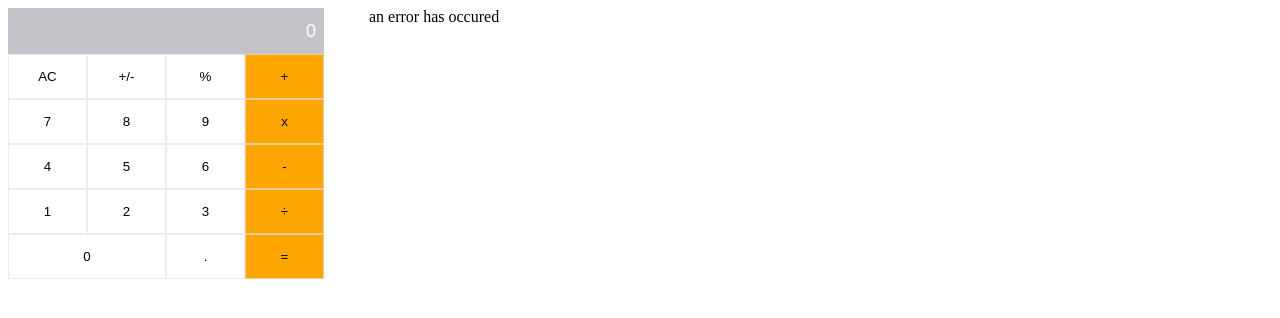
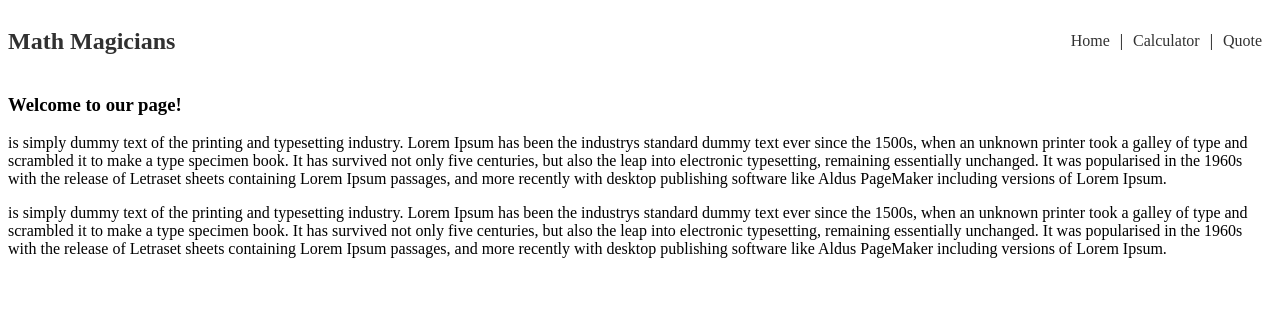
Before and after one commit to boniface193/react-setup, a React (Create React App) app: page / in a window 1280 px wide. Shown: the top 318 px of the page. Built offline with nearby package versions, Linux system fonts and the light colour scheme; no server answers.

Commit message:
website completed

```diff
--- a/package.json
+++ b/package.json
@@ -10,6 +10,7 @@
     "prop-types": "^15.8.1",
     "react": "^18.2.0",
     "react-dom": "^18.2.0",
+    "react-router-dom": "^6.11.0",
     "react-scripts": "5.0.1",
     "web-vitals": "^2.1.4"
   },
--- a/src/App.js
+++ b/src/App.js
@@ -1,8 +1,21 @@
+import { BrowserRouter as CreateElement, Routes, Route } from 'react-router-dom';
+import Layout from './components/Layout';
+import Home from './components/Home';
 import Calculator from './components/Calculator';
+import Quotes from './components/Quote';
 import './style.css';
 
 function App() {
-  return (<Calculator />);
+  return (
+    <CreateElement>
+      <Layout />
+      <Routes>
+        <Route path="/" element={<Home />} />
+        <Route path="/calculator" element={<Calculator />} />
+        <Route path="/quote" element={<Quotes />} />
+      </Routes>
+    </CreateElement>
+  );
 }
 
 export default App;
--- a/src/components/Calculator.js
+++ b/src/components/Calculator.js
@@ -1,7 +1,6 @@
 import React, { useState } from 'react';
 import PropTypes from 'prop-types';
 import calculate from '../logic/Calculate';
-import Quotes from './Quote';
 
 function Calculator() {
   const [calcData, setCalcData] = useState({
@@ -35,8 +34,9 @@ function Calculator() {
   };
 
   return (
-    <section className="d-flex">
-      <div className="mr-3">
+    <section className="show-cal">
+      <p className="push-right">Lets do some math!</p>
+      <div className="mr-3 col-sm-8">
         <input type="text" className="show-input" value={initialValue} readOnly />
         <aside>
           <div>
@@ -70,7 +70,6 @@ function Calculator() {
           </div>
         </aside>
       </div>
-      <Quotes />
     </section>
   );
 }
--- /dev/null
+++ b/src/components/Home.js
@@ -0,0 +1,28 @@
+const Home = () => (
+  <div>
+    <h3>Welcome to our page!</h3>
+    <p>
+      is simply dummy text of the printing and typesetting industry.
+      Lorem Ipsum has been the industrys standard dummy text ever since
+      the 1500s, when an unknown printer took a galley of type and
+      scrambled it to make a type specimen book. It has survived not
+      only five centuries, but also the leap into electronic typesetting,
+      remaining essentially unchanged. It was popularised in the 1960s
+      with the release of Letraset sheets containing Lorem Ipsum passages,
+      and more recently with desktop publishing software like Aldus PageMaker
+      including versions of Lorem Ipsum.
+    </p>
+    <p>
+      is simply dummy text of the printing and typesetting industry.
+      Lorem Ipsum has been the industrys standard dummy text ever since
+      the 1500s, when an unknown printer took a galley of type and scrambled
+      it to make a type specimen book. It has survived not only five centuries,
+      but also the leap into electronic typesetting, remaining essentially
+      unchanged. It was popularised in the 1960s with the release of Letraset
+      sheets containing Lorem Ipsum passages, and more recently with desktop
+      publishing software like Aldus PageMaker including versions of Lorem Ipsum.
+    </p>
+  </div>
+);
+
+export default Home;
--- /dev/null
+++ b/src/components/Layout.js
@@ -0,0 +1,27 @@
+import { Link } from 'react-router-dom';
+
+function Layout() {
+  return (
+    <header>
+      <nav>
+        <h1>
+          <Link to="/">Math Magicians</Link>
+        </h1>
+
+        <ul>
+          <li>
+            <Link to="/">
+              Home
+            </Link>
+          </li>
+          |
+          <li><Link to="/calculator">Calculator</Link></li>
+          |
+          <li><Link to="/quote">Quote</Link></li>
+        </ul>
+      </nav>
+    </header>
+  );
+}
+
+export default Layout;
--- a/src/style.css
+++ b/src/style.css
@@ -51,3 +51,39 @@ button {
 .bg-orange {
   background-color: orange;
 }
+
+header nav {
+  display: flex;
+  justify-content: space-between;
+}
+
+a {
+  text-decoration: none;
+  color: #313131;
+}
+
+ul {
+  display: flex;
+  align-items: center;
+}
+
+ul li {
+  list-style-type: none;
+  margin: 0 10px;
+}
+
+ul li a:hover {
+  text-decoration: underline;
+  color: #524cc0;
+}
+
+.show-cal {
+  display: flex;
+}
+
+.push-right {
+  font-weight: 600;
+  font-size: 18px;
+  letter-spacing: 1px;
+  margin-right: 40px;
+}
```
Also changed, not shown: 1 other file (tests, documents, lock files or other folders).
